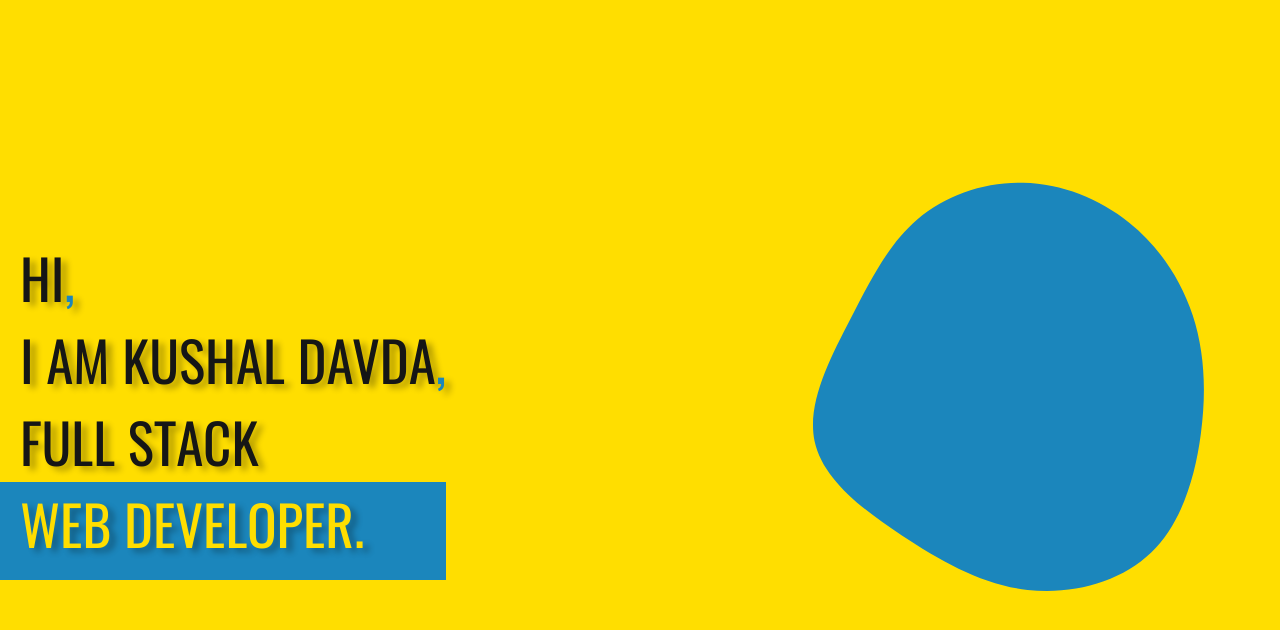
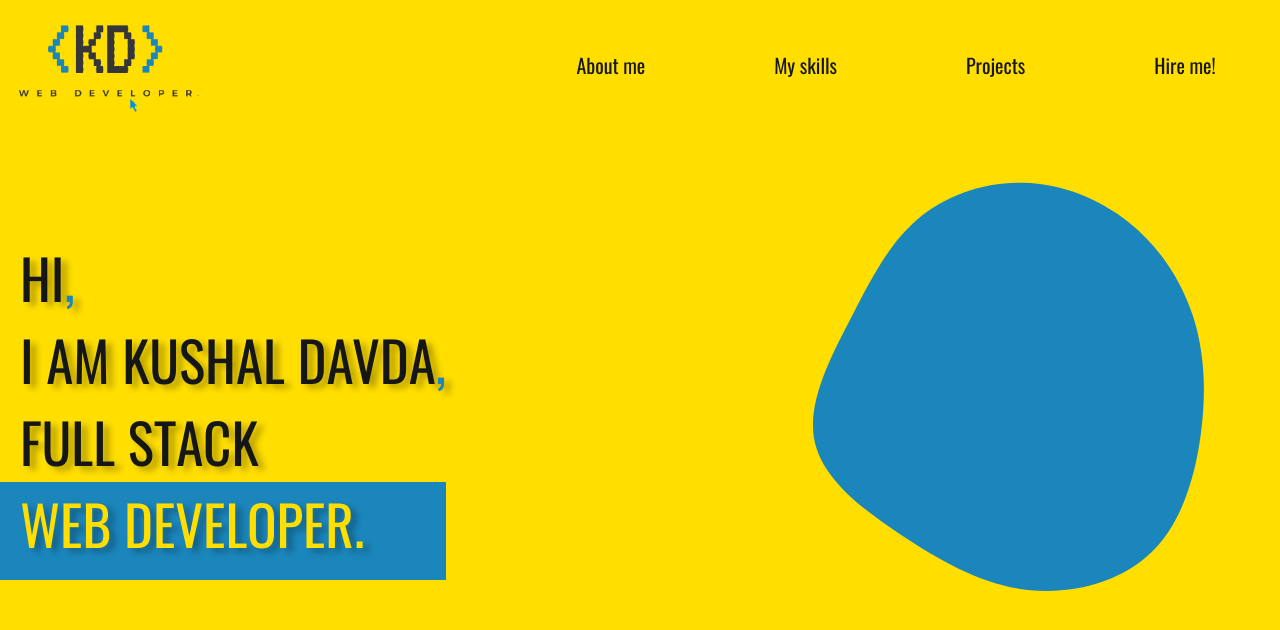
Before and after one commit to KDDeveloper/kd-app, a React (Create React App) app: page / in a window 1280 px wide. Before the commit this address led to /kd/home. Shown: the top 630 px of the page. Built offline with nearby package versions, Linux system fonts and the light colour scheme.

Commit message:
Update App.js

```diff
--- a/src/App.js
+++ b/src/App.js
@@ -16,9 +16,9 @@ function App() {
       </Helmet>
       <Router>
         <Routes>
-          <Route path="/" element={<Navigate to="/kd/home"/>} />
-          <Route path="/kd" element={<Navbar/>} >
-            <Route path="home" element={<HomePage/>} />
+          // <Route path="/" element={<Navigate to="/kd/home"/>} />
+          <Route path="/" element={<Navbar/>} >
+            <Route index element={<HomePage/>} />
             <Route path="about" element={<AboutPage/>} />
             <Route path="skills" element={<SkillsPage/>} />
             <Route path="projects" element={<ProjectsPage/>} />
```
